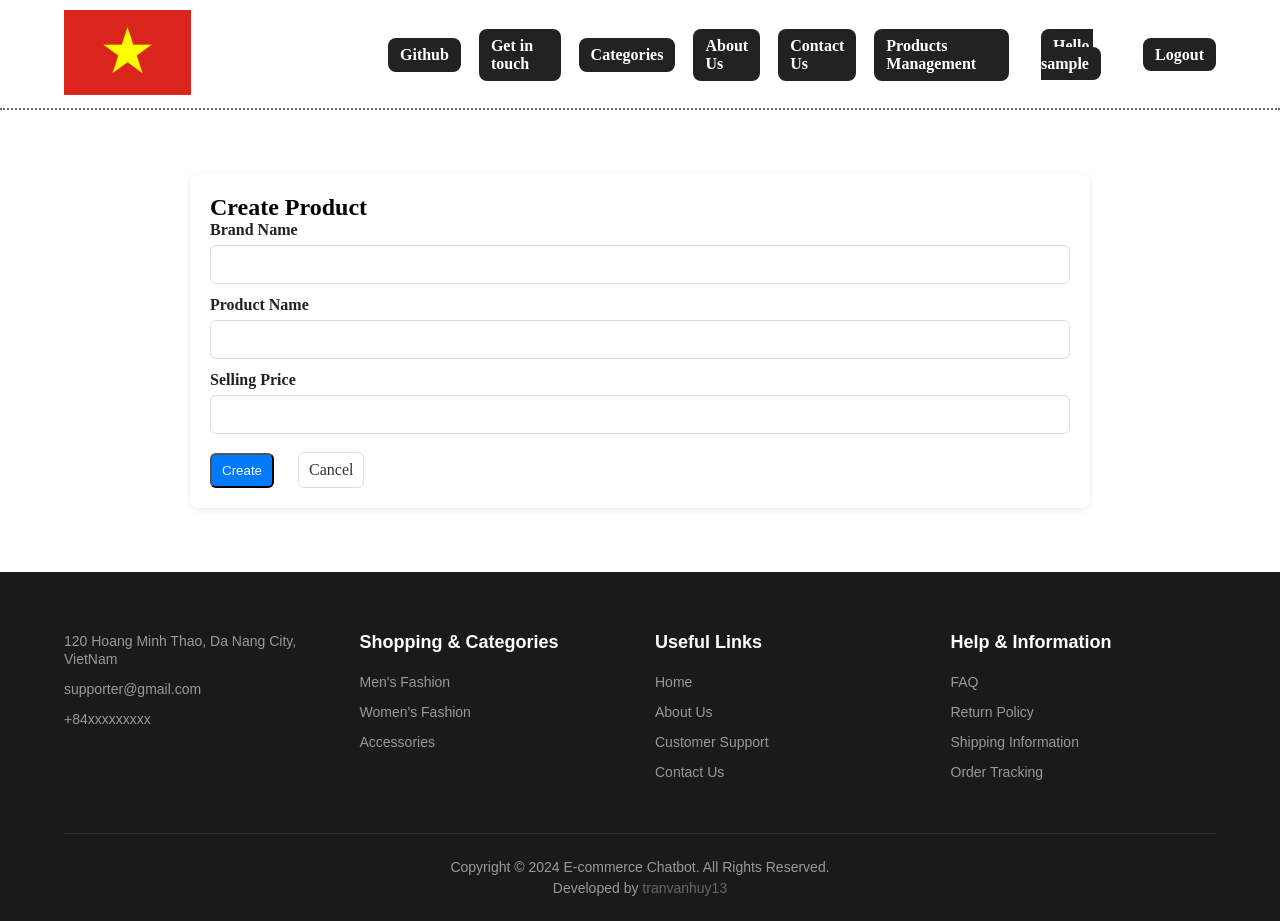
After one commit to tranvanhuy13/ERS, a Flask app: page /admin/products/create in a window 1280 px wide. The commit adds this page. Run offline with Flask 2, Linux system fonts and the light colour scheme; the visitor is signed in with stand-in values (Sample User, id 1); some web fonts are replaced.

Commit message:
update products management

```diff
--- a/app.py
+++ b/app.py
@@ -13,6 +13,7 @@ from flask import (
     session,
     flash,
 )
+import pandas as pd
 from flask_sqlalchemy import SQLAlchemy
 from werkzeug.security import generate_password_hash, check_password_hash
 from dotenv import load_dotenv
@@ -178,6 +179,118 @@ def chat():
     return jsonify({"response": response["answer"]})
 
 
+# --- Admin product management (CRUD) for `data_cleaned` table ---
+def _load_cleaned_df():
+    try:
+        df = pd.read_sql_table("data_cleaned", db.engine)
+        return df
+    except Exception:
+        # return empty DataFrame if table doesn't exist or on error
+        return pd.DataFrame()
+
+
+@app.route("/admin/products")
+def manage_products():
+    if session.get("role") != "admin":
+        flash("Admin access required.")
+        return redirect(url_for("login"))
+
+    df = _load_cleaned_df()
+    if df.empty:
+        columns = []
+        records = []
+    else:
+        columns = list(df.columns)
+        # add temporary id based on row index for operations
+        df = df.reset_index(drop=True)
+        df["_row_id"] = df.index
+        records = df.to_dict(orient="records")
+
+    return render_template("products.html", columns=columns, records=records)
+
+
+@app.route("/admin/products/create", methods=["GET", "POST"])
+def create_product():
+    if session.get("role") != "admin":
+        flash("Admin access required.")
+        return redirect(url_for("login"))
+
+    df = _load_cleaned_df()
+    columns = list(df.columns) if not df.empty else []
+
+    if request.method == "POST":
+        # build new row from form
+        new_row = {}
+        for key, val in request.form.items():
+            new_row[key] = val
+
+        if df.empty:
+            new_df = pd.DataFrame([new_row])
+            # create table
+            new_df.to_sql("data_cleaned", db.engine, if_exists="replace", index=False)
+        else:
+            # align columns: ensure all columns present
+            for col in columns:
+                if col not in new_row:
+                    new_row[col] = None
+            append_df = pd.DataFrame([new_row])
+            append_df.to_sql("data_cleaned", db.engine, if_exists="append", index=False)
+
+        flash("Product created.")
+        return redirect(url_for("manage_products"))
+
+    return render_template("product_form.html", columns=columns, record=None)
+
+
+@app.route("/admin/products/<int:row_id>/edit", methods=["GET", "POST"])
+def edit_product(row_id):
+    if session.get("role") != "admin":
+        flash("Admin access required.")
+        return redirect(url_for("login"))
+
+    df = _load_cleaned_df()
+    if df.empty or row_id < 0 or row_id >= len(df):
+        flash("Product not found.")
+        return redirect(url_for("manage_products"))
+
+    df = df.reset_index(drop=True)
+    columns = list(df.columns)
+    record = df.loc[row_id].to_dict()
+
+    if request.method == "POST":
+        for col in columns:
+            # update values from form if provided
+            if col in request.form:
+                df.at[row_id, col] = request.form.get(col)
+
+        # overwrite table with updated dataframe
+        df.to_sql("data_cleaned", db.engine, if_exists="replace", index=False)
+        flash("Product updated.")
+        return redirect(url_for("manage_products"))
+
+    return render_template(
+        "product_form.html", columns=columns, record=record, row_id=row_id
+    )
+
+
+@app.route("/admin/products/<int:row_id>/delete", methods=["POST"])
+def delete_product(row_id):
+    if session.get("role") != "admin":
+        return ("Unauthorized", 403)
+
+    df = _load_cleaned_df()
+    if df.empty or row_id < 0 or row_id >= len(df):
+        flash("Product not found.")
+        return redirect(url_for("manage_products"))
+
+    df = df.reset_index(drop=True)
+    df = df.drop(index=row_id).reset_index(drop=True)
+    # replace table
+    df.to_sql("data_cleaned", db.engine, if_exists="replace", index=False)
+    flash("Product deleted.")
+    return redirect(url_for("manage_products"))
+
+
 if __name__ == "__main__":
     # for local development
     # app.run(debug=True, use_reloader=False)
--- a/static/css/hp_style.css
+++ b/static/css/hp_style.css
@@ -28,7 +28,7 @@ body {
 }
 
 .topbar::after {
-    content: "";
+  content: '';
   position: absolute;
   bottom: 0;
   left: 0;
@@ -50,7 +50,7 @@ body {
   display: flex;
   gap: 40px;
   list-style: none;
-    font-family: "Host Grotesk", sans-serif;
+  font-family: 'Host Grotesk', sans-serif;
   font-size: 20px;
   font-weight: 600;
   margin-top: -10px;
@@ -96,7 +96,9 @@ body {
   color: #333333;
   padding: 8px 15px;
   font-size: 16px;
-    transition: background-color 0.3s ease, color 0.3s ease;
+  transition:
+    background-color 0.3s ease,
+    color 0.3s ease;
   border-bottom: 2px solid rgba(0, 0, 0, 0.1);
 }
 
@@ -120,7 +122,7 @@ body {
 }
 
 .content .img-left {
-    background-image: url("../images/left.jpg");
+  background-image: url('../images/left.jpg');
   background-size: cover;
   background-position: center;
   background-repeat: no-repeat;
@@ -136,14 +138,14 @@ body {
 }
 
 .content .img-left h3 {
-    font-family: "Raleway", serif;
+  font-family: 'Raleway', serif;
   font-size: 38px;
   color: #f0f0f0;
   margin-bottom: 0px;
 }
 
 .content .img-left p {
-    font-family: "Raleway", serif;
+  font-family: 'Raleway', serif;
   font-size: 20px;
   color: #f0f0f0;
   margin-top: 20px;
@@ -153,7 +155,7 @@ body {
 }
 
 .content .img-right-1 {
-    background-image: url("../images/right-01.jpg");
+  background-image: url('../images/right-01.jpg');
   background-size: cover;
   background-position: center top;
   background-repeat: no-repeat;
@@ -169,7 +171,7 @@ body {
 }
 
 .content .img-right-2 {
-    background-image: url("../images/right-02.jpg");
+  background-image: url('../images/right-02.jpg');
   background-size: cover;
   background-position: center top;
   background-repeat: no-repeat;
@@ -185,7 +187,7 @@ body {
 }
 
 .content .img-right-3 {
-    background-image: url("../images/download.jfif");
+  background-image: url('../images/download.jfif');
   background-size: cover;
   background-position: center center;
   background-repeat: no-repeat;
@@ -203,7 +205,7 @@ body {
 .content .img-right-1 h4,
 .content .img-right-2 h4,
 .content .img-right-3 h4 {
-    font-family: "Raleway", serif;
+  font-family: 'Raleway', serif;
   font-size: 25px;
   color: #f0f0f0;
   margin-bottom: 10px;
@@ -212,7 +214,7 @@ body {
 .content .img-right-1 p,
 .content .img-right-2 p,
 .content .img-right-3 p {
-    font-family: "Raleway", serif;
+  font-family: 'Raleway', serif;
   font-size: 19px;
   font-weight: 600;
   font-style: italic;
@@ -231,13 +233,13 @@ body {
 
 .title h2 {
   font-size: 40px;
-    font-family: "Funnel Display", serif;
+  font-family: 'Funnel Display', serif;
   margin-top: 80px;
 }
 
 .title p {
   font-size: 25px;
-    font-family: "Ubuntu", serif;
+  font-family: 'Ubuntu', serif;
   font-style: italic;
   font-weight: 400;
   color: #333333;
@@ -262,7 +264,9 @@ body {
   padding: 20px;
   border: 1px solid #e0e0e0;
   border-radius: 8px;
-    transition: transform 0.2s, box-shadow 0.2s;
+  transition:
+    transform 0.2s,
+    box-shadow 0.2s;
 }
 
 .product-card:hover {
@@ -299,7 +303,7 @@ body {
 }
 
 .brand-name {
-    font-family: "Host Grotesk", sans-serif;
+  font-family: 'Host Grotesk', sans-serif;
   font-weight: 600;
   font-size: 18px;
   color: #3c3c3c;
@@ -307,7 +311,7 @@ body {
 }
 
 .product-name {
-    font-family: "Raleway", serif;
+  font-family: 'Raleway', serif;
   font-size: 16px;
   line-height: 1.4;
   margin-bottom: 12px;
@@ -341,21 +345,21 @@ body {
 }
 
 .selling-price {
-    font-family: "Ubuntu", serif;
+  font-family: 'Ubuntu', serif;
   font-size: 18px;
   font-weight: 600;
   color: #333;
 }
 
 .mrp {
-    font-family: "Ubuntu", serif;
+  font-family: 'Ubuntu', serif;
   font-size: 14px;
   color: #999;
   text-decoration: line-through;
 }
 
 .offer {
-    font-family: "Ubuntu", serif;
+  font-family: 'Ubuntu', serif;
   font-size: 14px;
   color: #388e3c;
 }
@@ -524,7 +528,7 @@ body {
   box-shadow: 0 5px 25px rgba(0, 0, 0, 0.2);
   display: none;
   flex-direction: column;
-    font-family: "Host Grotesk", sans-serif;
+  font-family: 'Host Grotesk', sans-serif;
   transition: transform 0.3s ease;
   z-index: 1000;
 }
@@ -734,7 +738,8 @@ body {
 }
 
 @keyframes bounce {
-    0%, 100% {
+  0%,
+  100% {
     transform: translateY(0);
   }
   50% {
@@ -1071,3 +1076,113 @@ body {
     height: 220px;
   }
 }
+
+/* full-width content helper for pages that shouldn't use the two-column hero grid */
+.content.full-width {
+  display: block;
+  max-width: 1200px;
+  margin: 40px auto;
+  padding: 0 20px;
+}
+
+/* Form card and fields used by product_form.html */
+.form-card {
+  max-width: 900px;
+  margin: 0 auto;
+  background: #fff;
+  padding: 20px;
+  border-radius: 8px;
+  box-shadow: 0 2px 6px rgba(0,0,0,0.08);
+}
+.form-row { margin-bottom: 12px; }
+.form-label { display:block; font-weight:600; margin-bottom:6px; color:#222; }
+.form-field { width:100%; padding:10px 12px; border:1px solid #ddd; border-radius:6px; font-size:0.95rem }
+.form-actions { margin-top:18px; display:flex; gap:12px; align-items:center }
+
+/* Products management styles */
+.container-center {
+  max-width: 100%;
+  margin: 0 auto;
+  padding: 0 5%;
+}
+.product-list {
+  display: grid;
+  grid-template-columns: 1fr; /* single full-width column */
+  gap: 12px;
+  width: 100%;
+}
+.product-row {
+  display: flex;
+  align-items: center;
+  justify-content: space-between;
+  gap: 16px;
+  padding: 14px;
+  border-radius: 8px;
+  background: #fff;
+  box-shadow: 0 2px 6px rgba(0, 0, 0, 0.06);
+  width: 100%;
+}
+.product-info {
+  display: flex;
+  gap: 12px;
+  align-items: center;
+  flex: 1 1 auto;
+  min-width: 0;
+}
+.product-left {
+  display: flex;
+  flex-direction: column;
+  gap: 6px;
+  min-width: 0;
+  flex: 1 1 auto;
+}
+.product-title {
+  font-size: 1.02rem;
+  font-weight: 700;
+  color: #222;
+  white-space: normal;
+  overflow: visible;
+  text-overflow: initial;
+  max-width: 100%;
+}
+.product-brand {
+  color: #666;
+  font-size: 0.95rem;
+}
+.product-meta {
+  color: #333;
+  font-weight: 600;
+}
+.product-actions {
+  display: flex;
+  gap: 8px;
+  flex: 0 0 140px;
+  justify-content: flex-end;
+}
+.btn {
+  background: #007bff;
+  color: #fff;
+  padding: 8px 10px;
+  border-radius: 6px;
+  text-decoration: none;
+  display: inline-block;
+}
+.btn.outline {
+  background: #fff;
+  color: #333;
+  border: 1px solid #ddd;
+}
+@media (max-width: 800px) {
+  .product-row {
+    flex-direction: column;
+    align-items: flex-start;
+  }
+  .product-actions {
+    align-self: flex-end;
+    flex: 0 0 auto;
+    margin-top: 10px;
+  }
+  .product-title {
+    white-space: normal;
+  }
+}
--- a/templates/home_page.html
+++ b/templates/home_page.html
@@ -30,6 +30,11 @@
             <li><a href="#men">Categories</a></li>
             <li><a href="#about-section">About Us</a></li>
             <li><a href="#footer">Contact Us</a></li>
+            {% if session.get('role') == 'admin' %}
+            <li>
+              <a href="{{ url_for('manage_products') }}">Products Management</a>
+            </li>
+            {% endif %}
           </ul>
         </nav>
         <h1></h1>
--- /dev/null
+++ b/templates/product_form.html
@@ -0,0 +1,141 @@
+<!doctype html>
+<html lang="en">
+  <head>
+    <meta charset="utf-8" />
+    <title>{% if record %}Edit Product{% else %}Create Product{% endif %}</title>
+    <link rel="stylesheet" type="text/css" href="{{ url_for('static', filename='css/hp_style.css')}}" />
+    <link rel="stylesheet" type="text/css" href="{{ url_for('static', filename='css/auth.css') }}" />
+  </head>
+
+  <body>
+    <header class="header">
+      <div class="topbar">
+        <div class="logo"></div>
+        <nav class="nav-left">
+          <ul>
+            <li>
+              <a href="https://github.com/tranvanhuy13" target="_blank">
+                <i class="fab fa-github"></i> Github
+              </a>
+            </li>
+            <li><a href="">Get in touch</a></li>
+            <li><a href="#men">Categories</a></li>
+            <li><a href="#about-section">About Us</a></li>
+            <li><a href="#footer">Contact Us</a></li>
+            {% if session.get('role') == 'admin' %}
+            <li><a href="{{ url_for('manage_products') }}">Products Management</a></li>
+            {% endif %}
+          </ul>
+        </nav>
+        <h1></h1>
+        <nav class="nav-right">
+          <ul>
+            {% if session.get('username') %}
+            <li class="hello">
+              <a href="#">Hello, {{ session.get('username') }}</a>
+            </li>
+            <li class="auth"><a href="{{ url_for('logout') }}">Logout</a></li>
+            {% else %}
+            <li class="hello"><a href="{{ url_for('login') }}">Login</a></li>
+            <li class="auth">
+              <a href="{{ url_for('register') }}">Register</a>
+            </li>
+            {% endif %}
+          </ul>
+        </nav>
+      </div>
+    </header>
+
+    <main class="content full-width" style="padding:24px;">
+      <div class="form-card">
+        <h2>{% if record %}Edit Product{% else %}Create Product{% endif %}</h2>
+
+        {% if record %}
+          <form method="post" action="{{ url_for('edit_product', row_id=row_id) }}">
+        {% else %}
+          <form method="post" action="{{ url_for('create_product') }}">
+        {% endif %}
+
+          {% if columns %}
+            {% for col in columns %}
+              <div class="form-row">
+                <label class="form-label">{{ col }}</label>
+                <input class="form-field" type="text" name="{{ col }}" value="{{ record[col] if record and col in record else '' }}" />
+              </div>
+            {% endfor %}
+          {% else %}
+            <div class="form-row">
+              <label class="form-label">Brand Name</label>
+              <input class="form-field" type="text" name="Brand Name" />
+            </div>
+            <div class="form-row">
+              <label class="form-label">Product Name</label>
+              <input class="form-field" type="text" name="Product Name" />
+            </div>
+            <div class="form-row">
+              <label class="form-label">Selling Price</label>
+              <input class="form-field" type="text" name="Selling Price" />
+            </div>
+          {% endif %}
+
+          <div class="form-actions">
+            <button class="btn" type="submit">{% if record %}Update{% else %}Create{% endif %}</button>
+            <a href="{{ url_for('manage_products') }}" class="btn outline" style="margin-left:12px">Cancel</a>
+          </div>
+        </form>
+      </div>
+    </main>
+
+    <!-- Footer copied from home_page -->
+    <footer id="footer" class="footer">
+      <div class="footer-container">
+        <div class="footer-column">
+          <ul>
+            <li><a href="#">120 Hoang Minh Thao, Da Nang City, VietNam</a></li>
+            <li>
+              <a href="mailto:support@ecomchatbot.com">supporter@gmail.com</a>
+            </li>
+            <li><a href="tel:+84xxxxxxxxx">+84xxxxxxxxx</a></li>
+          </ul>
+        </div>
+
+        <div class="footer-column">
+          <h4>Shopping & Categories</h4>
+          <ul>
+            <li><a href="#">Men's Fashion</a></li>
+            <li><a href="#">Women's Fashion</a></li>
+            <li><a href="#">Accessories</a></li>
+          </ul>
+        </div>
+
+        <div class="footer-column">
+          <h4>Useful Links</h4>
+          <ul>
+            <li><a href="#">Home</a></li>
+            <li><a href="#">About Us</a></li>
+            <li><a href="#">Customer Support</a></li>
+            <li><a href="#">Contact Us</a></li>
+          </ul>
+        </div>
+
+        <div class="footer-column">
+          <h4>Help & Information</h4>
+          <ul>
+            <li><a href="#">FAQ</a></li>
+            <li><a href="#">Return Policy</a></li>
+            <li><a href="#">Shipping Information</a></li>
+            <li><a href="#">Order Tracking</a></li>
+          </ul>
+        </div>
+      </div>
+
+      <div class="footer-bottom">
+        <p>Copyright © 2024 E-commerce Chatbot. All Rights Reserved.</p>
+        <p>
+          Developed by
+          <a href="https://github.com/tranvanhuy13" target="_blank" class="developer-link">tranvanhuy13</a>
+        </p>
+      </div>
+    </footer>
+  </body>
+</html>
```
Also changed, not shown: templates/products.html (added, +171 -0 lines). Lines whose indentation alone changed are shown as unchanged.
